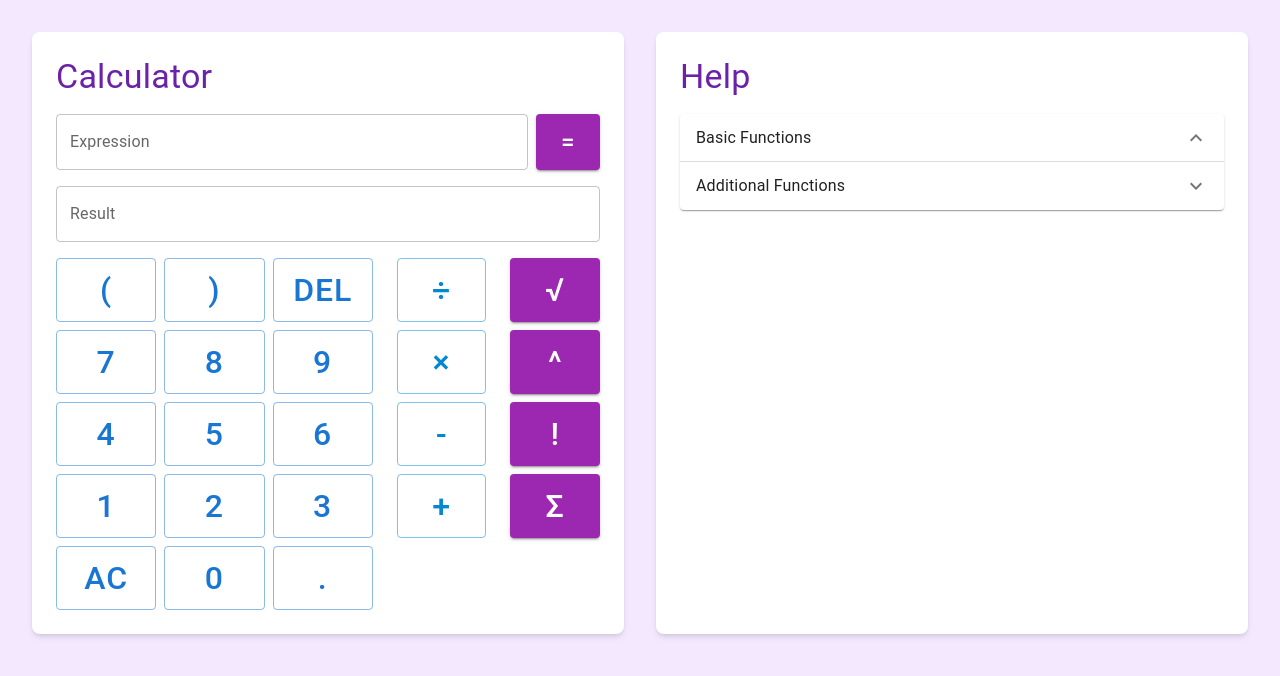
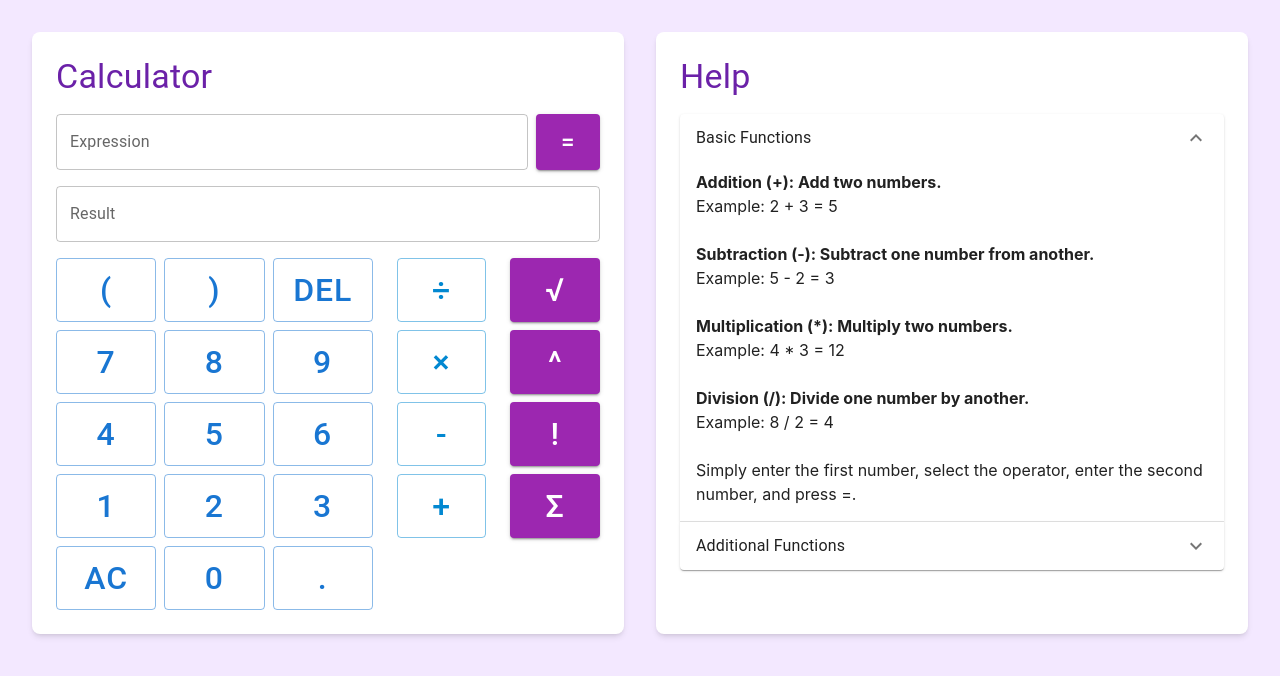
Before and after one commit to pasynkovnikita/IVS-calculator, a React (Create React App) app: page / in a window 1280 px wide. Both pictures are taken after a click on the button "Basic Functions". Shown: the top 676 px of the page. Built offline with nearby package versions, Linux system fonts and the light colour scheme.

Commit message:
IC-7 feat: add GUI

```diff
--- a/src/App.tsx
+++ b/src/App.tsx
@@ -239,6 +239,30 @@ const CalculatorApp = () => {
                 <AccordionSummary expandIcon={<ExpandMore />}>
                   <Typography>Basic Functions</Typography>
                 </AccordionSummary>
+                <AccordionDetails>
+                  <b>Addition (+): Add two numbers.</b>
+                  <br />
+                  Example: 2 + 3 = 5
+                </AccordionDetails>
+                <AccordionDetails>
+                  <b>Subtraction (-): Subtract one number from another.</b>
+                  <br /> Example: 5 - 2 = 3
+                </AccordionDetails>
+
+                <AccordionDetails>
+                  <b>Multiplication (*): Multiply two numbers.</b>
+                  <br /> Example: 4 * 3 = 12
+                </AccordionDetails>
+
+                <AccordionDetails>
+                  <b>Division (/): Divide one number by another.</b>
+                  <br /> Example: 8 / 2 = 4
+                </AccordionDetails>
+
+                <AccordionDetails>
+                  Simply enter the first number, select the operator, enter the
+                  second number, and press =.
+                </AccordionDetails>
               </Accordion>
 
               <Accordion disableGutters>
```
